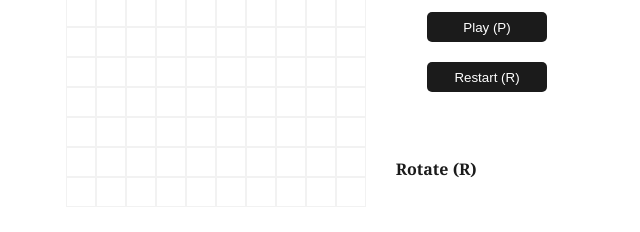
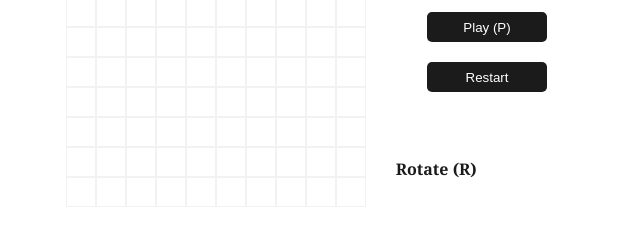
Before and after one commit to ricardolmsilva/tetris, a plain HTML site: page index.html in a window 1280 px wide. Shown: the part 493-725 px from the top of the page, 318-958 px from the left. Drawn offline with Linux system fonts and the light colour scheme.

Commit message:
remove (R) from restart button

```diff
--- a/index.html
+++ b/index.html
@@ -27,7 +27,7 @@
                         id="restart-button"
                         onClick="window.location.reload();"
                     >
-                        Restart (R)
+                        Restart
                     </button>
                 </div>
                 <h5 class="details">Rotate (R)</h5>
```
